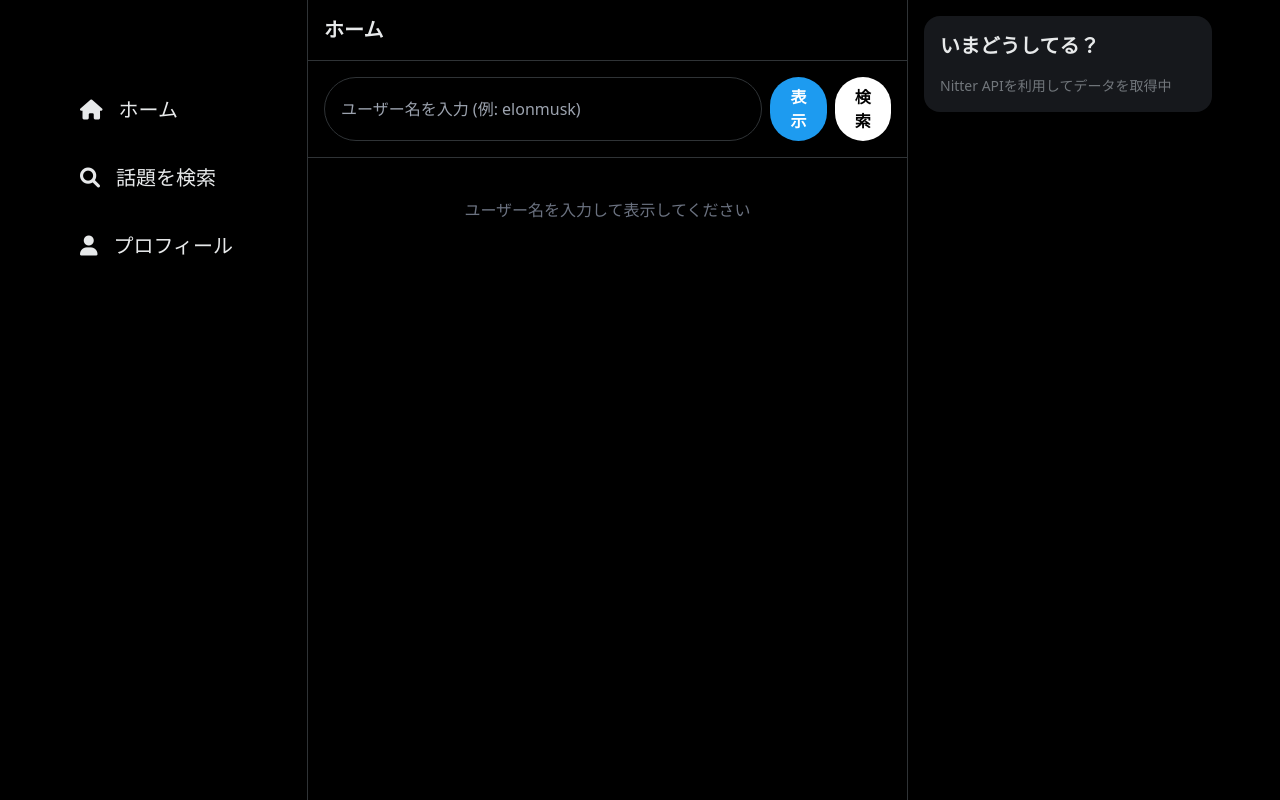
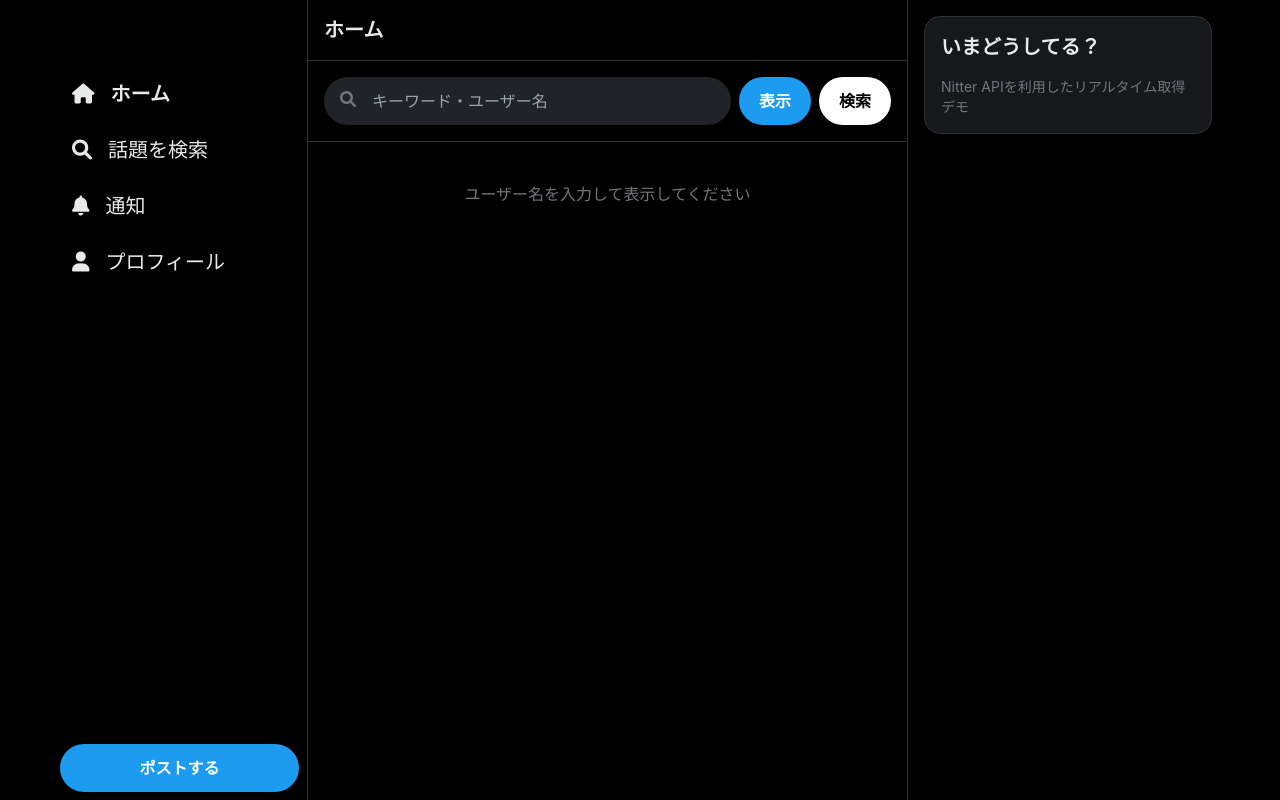
Before and after one commit to xianrendesu-max/Xdesudesu, a plain HTML site: page static/index.html in a window 1280 px wide. Drawn offline with nearby package versions, Linux system fonts and the light colour scheme.

Commit message:
Update index.html

```diff
--- a/static/index.html
+++ b/static/index.html
@@ -2,49 +2,56 @@
 <html lang="ja">
 <head>
     <meta charset="UTF-8">
-    <meta name="viewport" content="width=device-width, initial-scale=1.0">
     <title>X Viewer (Nitter Edition)</title>
     <script src="https://cdn.tailwindcss.com"></script>
     <link rel="stylesheet" href="https://cdnjs.cloudflare.com/ajax/libs/font-awesome/6.0.0/css/all.min.css">
     <style>
-        body { background-color: #000; color: #e7e9ea; }
-        .border-gray { border-color: #2f3336; }
-        .hover-bg:hover { background-color: rgba(231, 233, 234, 0.1); }
+        body { background-color: #000; color: #e7e9ea; font-family: -apple-system, BlinkMacSystemFont, "Segoe UI", Roboto, Helvetica, Arial, sans-serif; }
+        .x-border { border-color: #2f3336; }
+        .x-sidebar-item:hover { background-color: rgba(231, 233, 234, 0.1); transition: 0.2s; }
+        .x-blue { color: #1d9bf0; }
+        .x-bg-blue { background-color: #1d9bf0; }
+        input::placeholder { color: #71767b; }
     </style>
 </head>
-<body class="flex justify-center">
+<body class="flex justify-center min-h-screen">
 
-    <nav class="hidden md:flex flex-col w-64 h-screen sticky top-0 p-4 border-r border-gray">
-        <div class="text-3xl mb-8 px-4"><i class="fa-brands fa-x-twitter"></i></div>
-        <div class="space-y-4">
-            <div class="flex items-center text-xl p-3 rounded-full hover-bg cursor-pointer"><i class="fa-solid fa-house mr-4"></i> ホーム</div>
-            <div class="flex items-center text-xl p-3 rounded-full hover-bg cursor-pointer"><i class="fa-solid fa-magnifying-glass mr-4"></i> 話題を検索</div>
-            <div class="flex items-center text-xl p-3 rounded-full hover-bg cursor-pointer"><i class="fa-solid fa-user mr-4"></i> プロフィール</div>
-        </div>
-    </nav>
+    <header class="hidden md:flex flex-col w-64 h-screen sticky top-0 border-r x-border p-2">
+        <div class="p-3 text-3xl"><i class="fa-brands fa-x-twitter"></i></div>
+        <nav class="flex-1 space-y-1">
+            <div class="x-sidebar-item flex items-center text-xl p-3 rounded-full cursor-pointer w-fit pr-6 font-bold"><i class="fa-solid fa-house mr-4"></i>ホーム</div>
+            <div class="x-sidebar-item flex items-center text-xl p-3 rounded-full cursor-pointer w-fit pr-6"><i class="fa-solid fa-magnifying-glass mr-4"></i>話題を検索</div>
+            <div class="x-sidebar-item flex items-center text-xl p-3 rounded-full cursor-pointer w-fit pr-6"><i class="fa-solid fa-bell mr-4"></i>通知</div>
+            <div class="x-sidebar-item flex items-center text-xl p-3 rounded-full cursor-pointer w-fit pr-6"><i class="fa-solid fa-user mr-4"></i>プロフィール</div>
+        </nav>
+        <button class="x-bg-blue text-white font-bold py-3 rounded-full w-full mt-4 hover:opacity-90">ポストする</button>
+    </header>
 
-    <main class="w-full max-w-[600px] border-r border-gray min-h-screen">
-        <div class="sticky top-0 bg-black/80 backdrop-blur-md p-4 border-b border-gray">
+    <main class="w-full max-w-[600px] border-r x-border">
+        <div class="sticky top-0 bg-black/70 backdrop-blur-md p-4 border-b x-border z-10">
             <h2 class="text-xl font-bold">ホーム</h2>
         </div>
 
-        <div class="p-4 border-b border-gray">
+        <div class="p-4 border-b x-border">
             <div class="flex gap-2">
-                <input id="searchInput" type="text" placeholder="ユーザー名を入力 (例: elonmusk)" class="bg-transparent border border-gray rounded-full px-4 py-2 w-full focus:outline-none focus:border-[#1d9bf0]">
-                <button onclick="loadTweets('user')" class="bg-[#1d9bf0] text-white px-4 py-2 rounded-full font-bold">表示</button>
-                <button onclick="loadTweets('search')" class="bg-white text-black px-4 py-2 rounded-full font-bold">検索</button>
+                <div class="flex-1 relative">
+                    <i class="fa-solid fa-magnifying-glass absolute left-4 top-3.5 text-[#71767b]"></i>
+                    <input id="searchInput" type="text" placeholder="キーワード・ユーザー名" class="bg-[#202327] rounded-full py-3 pl-12 pr-4 w-full focus:outline-none focus:ring-1 focus:ring-[#1d9bf0]">
+                </div>
+                <button onclick="loadTweets('user')" class="x-bg-blue text-white px-5 rounded-full font-bold">表示</button>
+                <button onclick="loadTweets('search')" class="bg-white text-black px-5 rounded-full font-bold">検索</button>
             </div>
         </div>
 
         <div id="timeline">
-            <div class="p-10 text-center text-gray-500">ユーザー名を入力して表示してください</div>
+            <div class="p-10 text-center text-[#71767b]">ユーザー名を入力して表示してください</div>
         </div>
     </main>
 
-    <aside class="hidden lg:block w-80 h-screen sticky top-0 p-4">
-        <div class="bg-[#16181c] rounded-2xl p-4">
+    <aside class="hidden lg:block w-80 p-4 sticky top-0 h-screen">
+        <div class="bg-[#16181c] rounded-2xl p-4 x-border border">
             <h2 class="text-xl font-bold mb-4">いまどうしてる？</h2>
-            <div class="text-[#71767b] text-sm">Nitter APIを利用してデータを取得中</div>
+            <p class="text-[#71767b] text-sm">Nitter APIを利用したリアルタイム取得デモ</p>
         </div>
     </aside>
 
@@ -54,39 +61,38 @@
             if (!query) return;
 
             const timeline = document.getElementById('timeline');
-            timeline.innerHTML = '<div class="p-10 text-center"><i class="fas fa-circle-notch animate-spin"></i> 読み込み中...</div>';
+            timeline.innerHTML = '<div class="p-10 text-center"><i class="fas fa-circle-notch animate-spin x-blue text-2xl"></i></div>';
 
             try {
-                const response = await fetch(`http://localhost:8000/api/tweets?q=${encodeURIComponent(query)}&type=${type}`);
+                // デプロイ後はドメインが同じになるため、相対パスで指定
+                const response = await fetch(`/api/tweets?q=${encodeURIComponent(query)}&type=${type}`);
                 const result = await response.json();
 
                 timeline.innerHTML = '';
                 result.data.forEach(tweet => {
-                    const tweetHtml = `
-                        <div class="p-4 border-b border-gray hover-bg cursor-pointer transition">
+                    timeline.innerHTML += `
+                        <article class="p-4 border-b x-border hover:bg-[#080808] transition cursor-pointer">
                             <div class="flex gap-3">
-                                <div class="w-12 h-12 bg-gray-700 rounded-full flex-shrink-0"></div>
-                                <div class="flex-1">
+                                <div class="w-10 h-10 bg-gray-600 rounded-full flex-shrink-0"></div>
+                                <div class="flex-1 min-w-0">
                                     <div class="flex items-center gap-1">
-                                        <span class="font-bold hover:underline">${tweet.author}</span>
-                                        <span class="text-[#71767b]">${tweet.published}</span>
+                                        <span class="font-bold truncate hover:underline">${tweet.author}</span>
+                                        <span class="text-[#71767b] truncate">@${tweet.username} · ${tweet.published.split(' ')[0]}</span>
                                     </div>
-                                    <div class="mt-1 text-[15px] leading-normal">${tweet.content}</div>
-                                    ${tweet.image ? `<img src="${tweet.image}" class="mt-3 rounded-2xl border border-gray max-h-80 w-auto">` : ''}
-                                    <div class="flex justify-between mt-3 text-[#71767b] max-w-md">
-                                        <span><i class="far fa-comment"></i></span>
-                                        <span><i class="fas fa-retweet"></i></span>
-                                        <span><i class="far fa-heart"></i></span>
-                                        <span><i class="far fa-bookmark"></i></span>
+                                    <div class="mt-1 text-[15px] leading-relaxed break-words">${tweet.content}</div>
+                                    ${tweet.image ? `<img src="${tweet.image}" class="mt-3 rounded-2xl border x-border max-h-96 w-full object-cover">` : ''}
+                                    <div class="flex justify-between mt-3 text-[#71767b] max-w-sm">
+                                        <span class="hover:text-blue-400"><i class="far fa-comment"></i></span>
+                                        <span class="hover:text-green-400"><i class="fas fa-retweet"></i></span>
+                                        <span class="hover:text-red-400"><i class="far fa-heart"></i></span>
+                                        <span class="hover:text-blue-400"><i class="far fa-bookmark"></i></span>
                                     </div>
                                 </div>
                             </div>
-                        </div>
-                    `;
-                    timeline.innerHTML += tweetHtml;
+                        </article>`;
                 });
             } catch (err) {
-                timeline.innerHTML = `<div class="p-10 text-center text-red-500">取得エラー: インスタンスがダウンしているか、存在しないユーザーです。</div>`;
+                timeline.innerHTML = `<div class="p-10 text-center text-red-500 font-bold">取得失敗。別のワードを試すか時間を置いてください。</div>`;
             }
         }
     </script>
```
